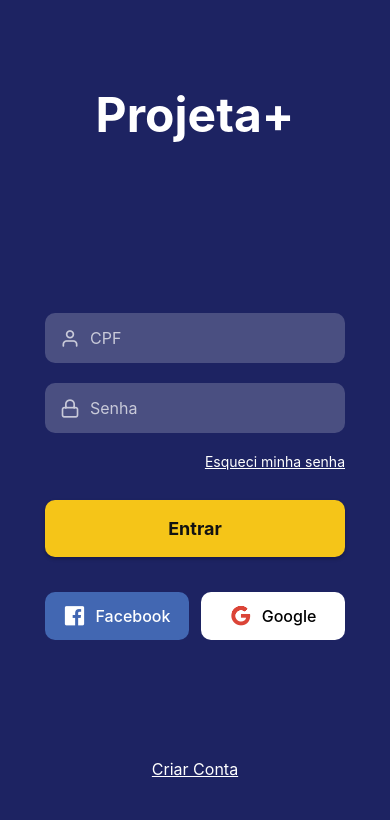
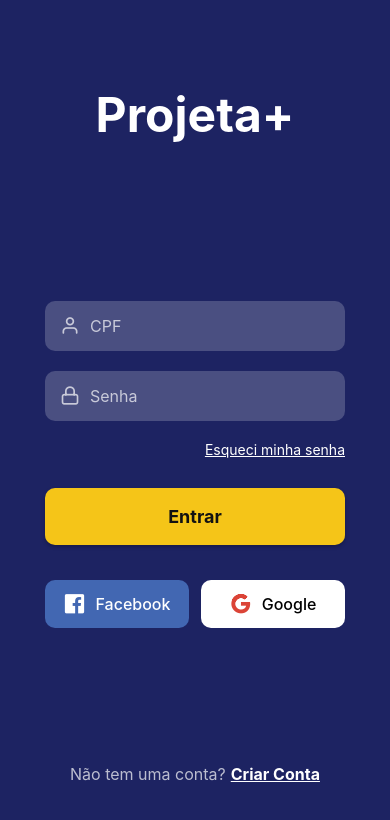
Before and after one commit to Th3AI99la/ProjetaMais, a React Native app: screen /Login in a window 390 px wide. Shown: the top 820 px of the page. Built offline with nearby package versions, Linux system fonts and the light colour scheme.

Commit message:
version 1.0.8

```diff
--- a/screens/Login.js
+++ b/screens/Login.js
@@ -29,7 +29,12 @@ export default function Login() {
       <StatusBar barStyle="light-content" />
 
       {/* 2. ENVOLVER CONTEÚDO COM ScrollView E APLICAR O NOVO ESTILO */}
-      <ScrollView contentContainerStyle={styles.scrollContainerContent} keyboardShouldPersistTaps="handled">
+      <ScrollView
+        contentContainerStyle={styles.scrollContainerContent}
+        keyboardShouldPersistTaps="handled"
+        showsVerticalScrollIndicator={false}
+        >
+
         <View style={styles.header}>
           <Text style={styles.title}>Projeta+</Text>
         </View>
@@ -94,11 +99,14 @@ export default function Login() {
           </View>
         </Animated.View>
 
-        <View style={styles.footer}>
+ <View style={styles.footer}>
+        <View style={styles.footerContent}>
+          <Text style={styles.footerText}>Não tem uma conta?</Text>
           <TouchableOpacity>
             <Text style={styles.createAccount}>Criar Conta</Text>
           </TouchableOpacity>
         </View>
+      </View>
       </ScrollView>
     </KeyboardAvoidingView>
   );
--- a/styles/loginStyles.js
+++ b/styles/loginStyles.js
@@ -16,13 +16,18 @@ export default StyleSheet.create({
     alignItems: 'center',
     paddingTop: 40,
   },
-  mainContent: {
-    flex: 1,
-    justifyContent: 'center', // Centraliza o formulário na área restante
-  },
   footer: {
     alignItems: 'center',
-    paddingBottom: 20,
+    paddingBottom: 15,
+    paddingTop: 15, // Adiciona um pouco de espaço acima do rodapé
+    marginTop: 15, // Espaço entre o conteúdo principal e o rodapé
+  },
+  footerContent: {
+    flexDirection: 'row',
+  },
+    footerText: {
+    color: 'rgba(255, 255, 255, 0.7)', // Um pouco mais suave que o branco puro
+    fontSize: 16,
   },
 
   // --- Elementos de Texto ---
@@ -42,7 +47,9 @@ export default StyleSheet.create({
   createAccount: {
     color: '#fff',
     fontSize: 16,
+    fontWeight: 'bold', // Deixa o link em negrito
     textDecorationLine: 'underline',
+    marginLeft: 5, // Adiciona um pequeno espaço
   },
 
   // --- Formulário ---
```
